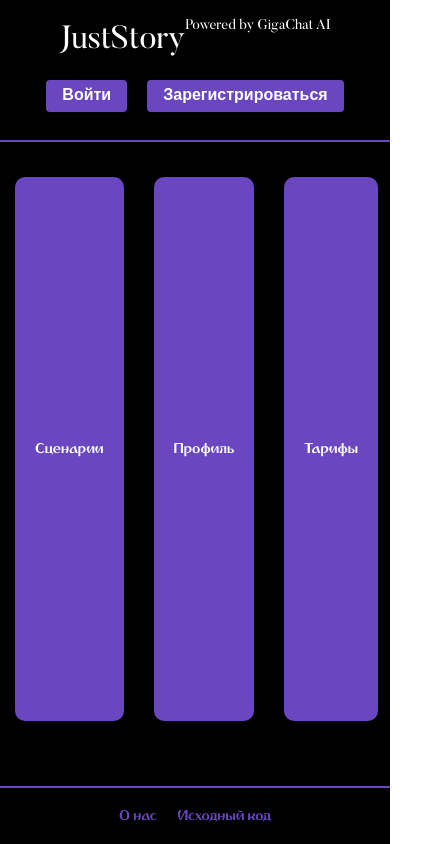
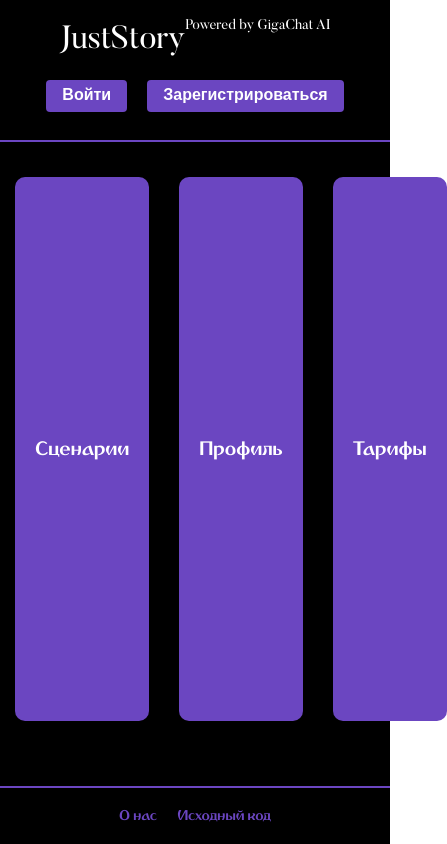
Before and after one commit to CheateRYT/juststory_frontend, a Next.js app: page /home in a window 390 px wide. Shown: the whole page, 447 px wide, since content can reach past the window. Built offline with nearby package versions, Linux system fonts and the light colour scheme.

Commit message:
feat: change design home page

```diff
--- a/src/entities/Home/Home.module.css
+++ b/src/entities/Home/Home.module.css
@@ -25,41 +25,43 @@
 	border-radius: 10px; /* Закругленные углы */
 	text-align: center;
 	cursor: pointer; /* Указывает, что элемент кликабельный */
-	transition: background-color 0.3s; /* Плавный переход цвета фона */
+	transition: background-color 0.3s, transform 0.3s, box-shadow 0.3s; /* Плавный переход цвета фона, трансформации и тени */
 	display: flex; /* Используем flex для центрирования текста */
 	justify-content: center; /* Центрируем текст по горизонтали */
 	align-items: center; /* Центрируем текст по вертикали */
 	font-family: var(--font-geist-monomakh), Arial, sans-serif; /* Указанный шрифт */
-	font-size: 24px; /* Начальный размер шрифта */
+	font-size: 30px; /* Начальный размер шрифта */
 }
 
 .card:hover {
 	background-color: #805ad5; /* Цвет при наведении */
+	transform: scale(1.05); /* Увеличение карточки при наведении */
+	box-shadow: 0 4px 20px #ffffff; /* Тень фиолетового цвета */
 }
 
 /* Медиа-запросы для адаптивности */
 @media (max-width: 1200px) {
 	.card {
-		font-size: 22px; /* Уменьшаем размер шрифта для экранов меньше 1200px */
+		font-size: 28px; /* Уменьшаем размер шрифта для экранов меньше 1200px */
 	}
 }
 
 @media (max-width: 992px) {
 	.card {
-		font-size: 20px; /* Уменьшаем размер шрифта для экранов меньше 992px */
+		font-size: 26px; /* Уменьшаем размер шрифта для экранов меньше 992px */
 	}
 }
 
 @media (max-width: 768px) {
 	.card {
-		font-size: 18px; /* Уменьшаем размер шрифта для экранов меньше 768px */
+		font-size: 24px; /* Уменьшаем размер шрифта для экранов меньше 768px */
 		width: 45%; /* Увеличиваем ширину карточек для мобильных устройств */
 	}
 }
 
 @media (max-width: 576px) {
 	.card {
-		font-size: 16px; /* Уменьшаем размер шрифта для экранов меньше 576px */
+		font-size: 22px; /* Уменьшаем размер шрифта для экранов меньше 576px */
 		width: 90%; /* Ширина карточек на мобильных устройствах */
 	}
 }
```
